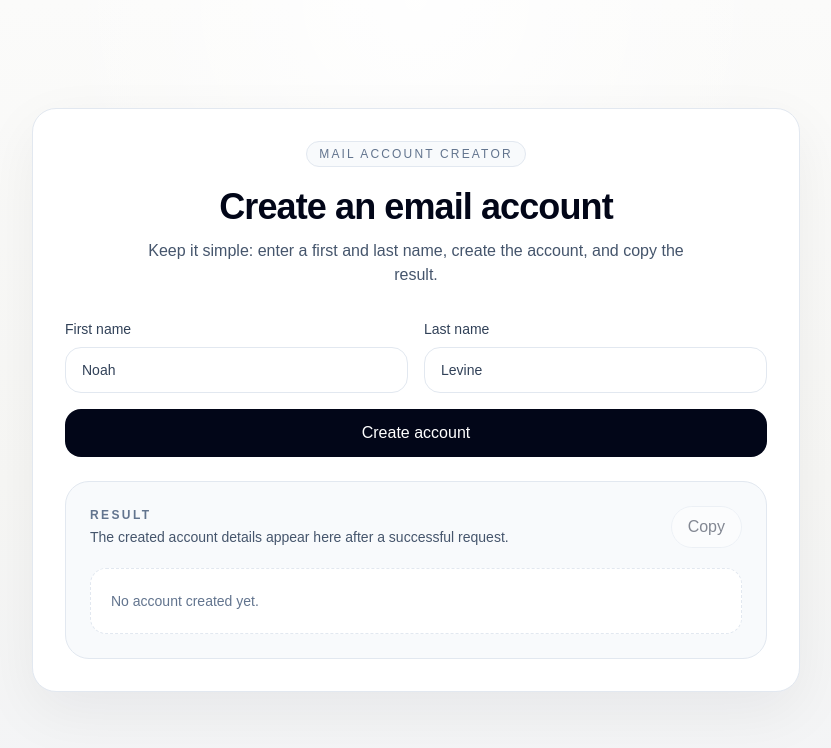
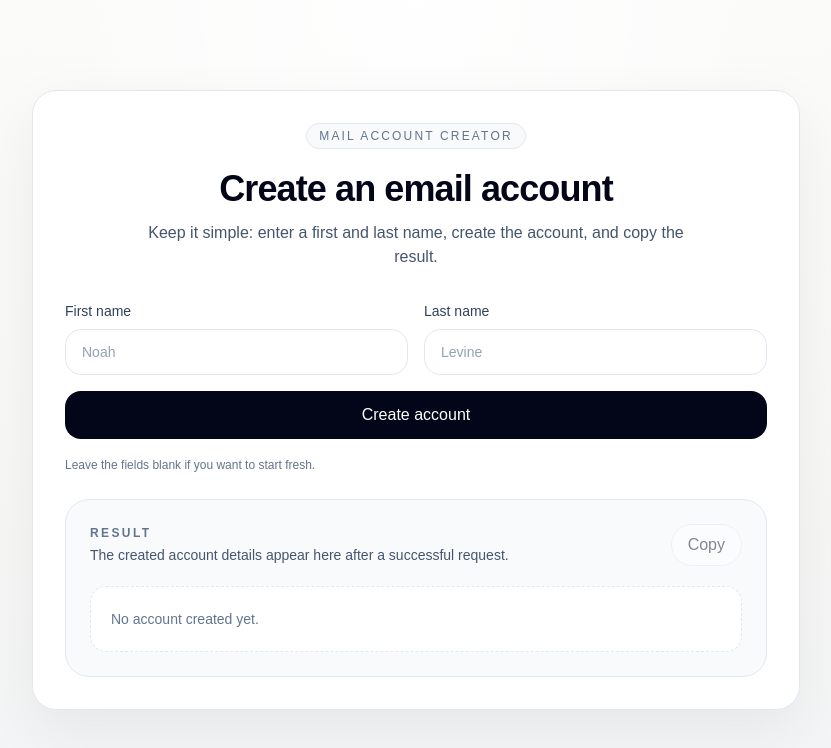
Before and after one commit to nadav0806/mvnmt-mail-creator, a Next.js app: page / in a window 1280 px wide. Shown: the top 748 px of the page, without its empty margins (224-1055 px from the left). Built offline with nearby package versions, Linux system fonts and the light colour scheme.

Commit message:
Start with empty name fields

```diff
--- a/src/app/page.tsx
+++ b/src/app/page.tsx
@@ -11,8 +11,8 @@ type CreateAccountResponse = {
 };
 
 export default function Home() {
-  const [firstName, setFirstName] = useState("Noah");
-  const [lastName, setLastName] = useState("Levine");
+  const [firstName, setFirstName] = useState("");
+  const [lastName, setLastName] = useState("");
   const [loading, setLoading] = useState(false);
   const [response, setResponse] = useState<CreateAccountResponse | null>(null);
   const [error, setError] = useState("");
@@ -113,6 +113,9 @@ export default function Home() {
               >
                 {loading ? "Creating account..." : "Create account"}
               </button>
+              <p className="text-xs leading-5 text-slate-500">
+                Leave the fields blank if you want to start fresh.
+              </p>
             </form>
 
             {error ? (
```
